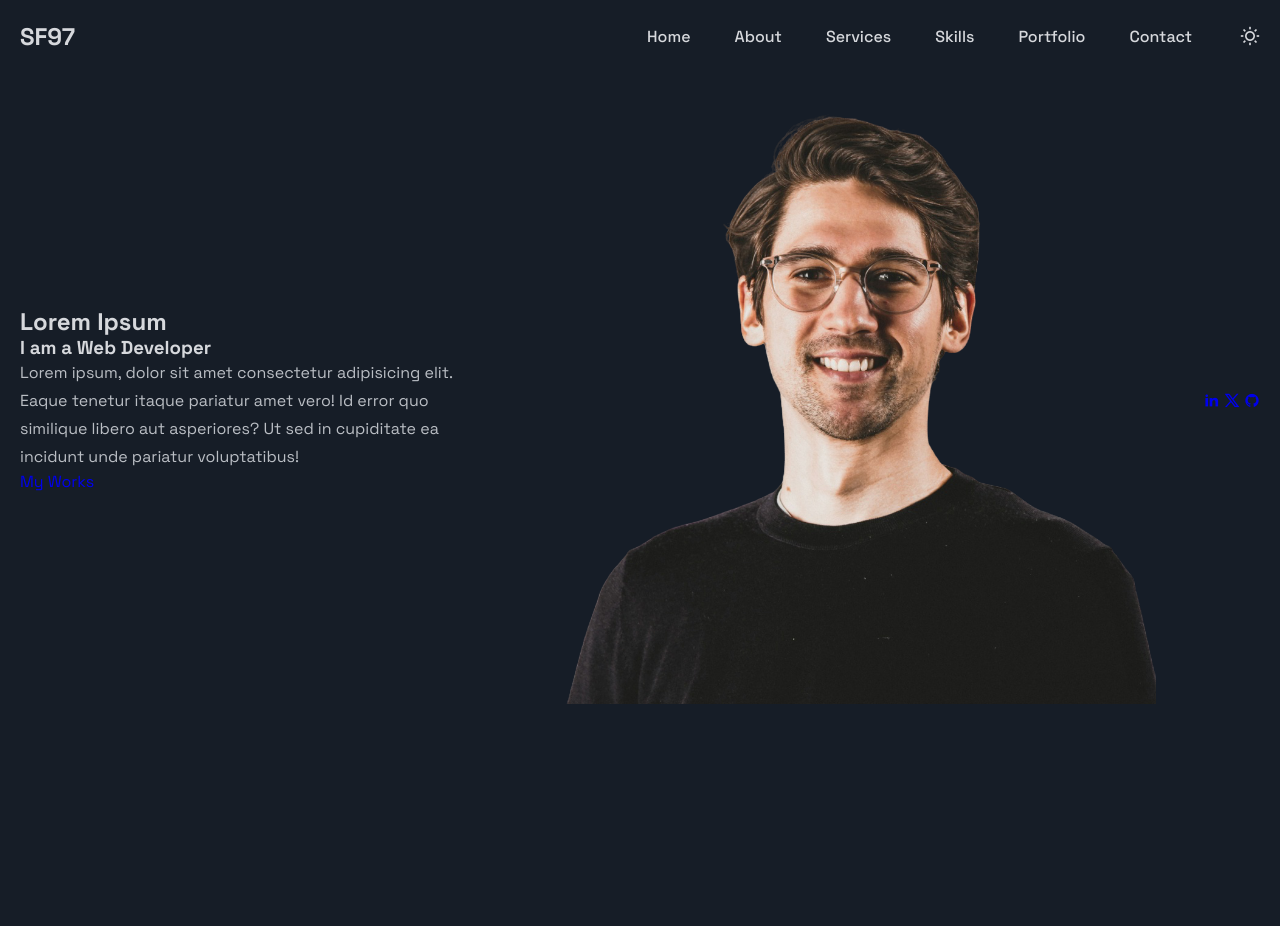
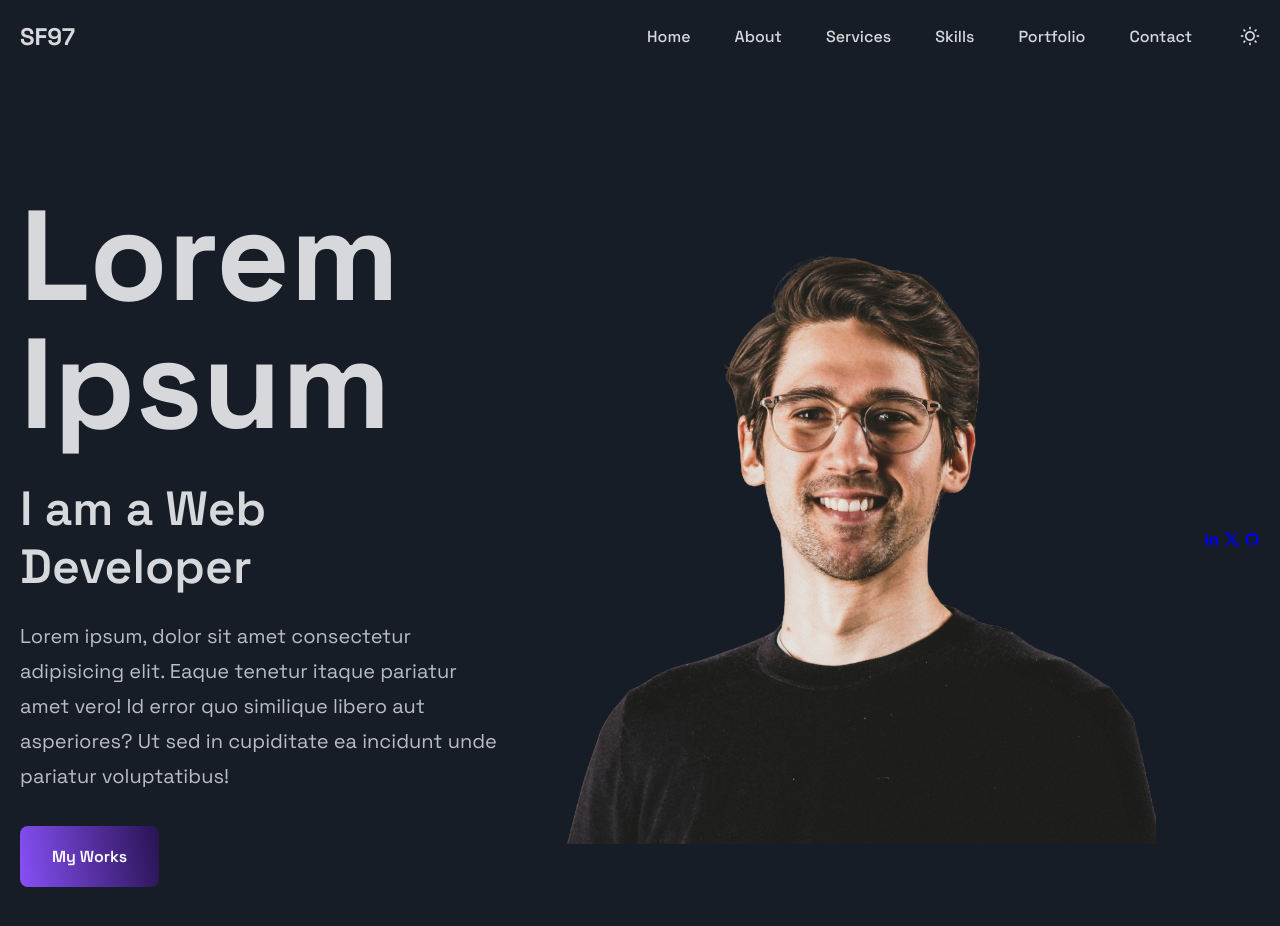
Before and after one commit to FarisSF97/portfolio-website, a plain HTML site: page index.html in a window 1280 px wide. Before the commit the page ends 800 px from the top, so only its background shows below. Drawn offline with nearby package versions, Linux system fonts and the light colour scheme.

Commit message:
styling my works button

```diff
--- a/assets/css/styles.css
+++ b/assets/css/styles.css
@@ -107,6 +107,19 @@ the website, in light theme
 */
 
 /* REUSABLE CSS CLASSES */
+.section {
+  padding-block: 6rem 4rem;
+}
+
+.button {
+  display: inline-flex;
+  background: var(--second-gradient);
+  color: var(--white-color);
+  padding: 1.25rem 2rem;
+  border-radius: 0.5rem;
+  font-weight: var(--font-semi-bold);
+  transition: background 0.3s;
+}
 
 /* LAYOUT */
 .container {
@@ -194,6 +207,22 @@ the website, in light theme
   padding-top: 6rem;
 }
 
+.home-title {
+  font-size: var(--big-font-size);
+  line-height: 1;
+  margin-bottom: 2rem;
+}
+
+.home-job {
+  font-size: var(--h2-font-size);
+  font-weight: var(--font-semi-bold);
+}
+
+.home-description {
+  font-size: var(--larger-font-size);
+  margin-block: 1.5rem 2rem;
+}
+
 .home-img-wrapper {
   width: 38rem;
 }
```
